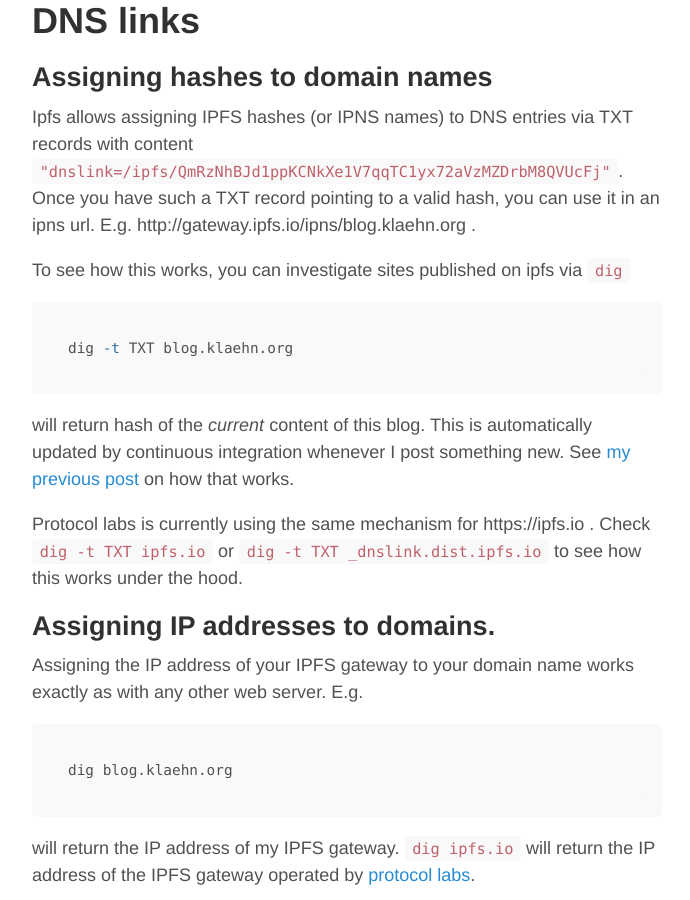
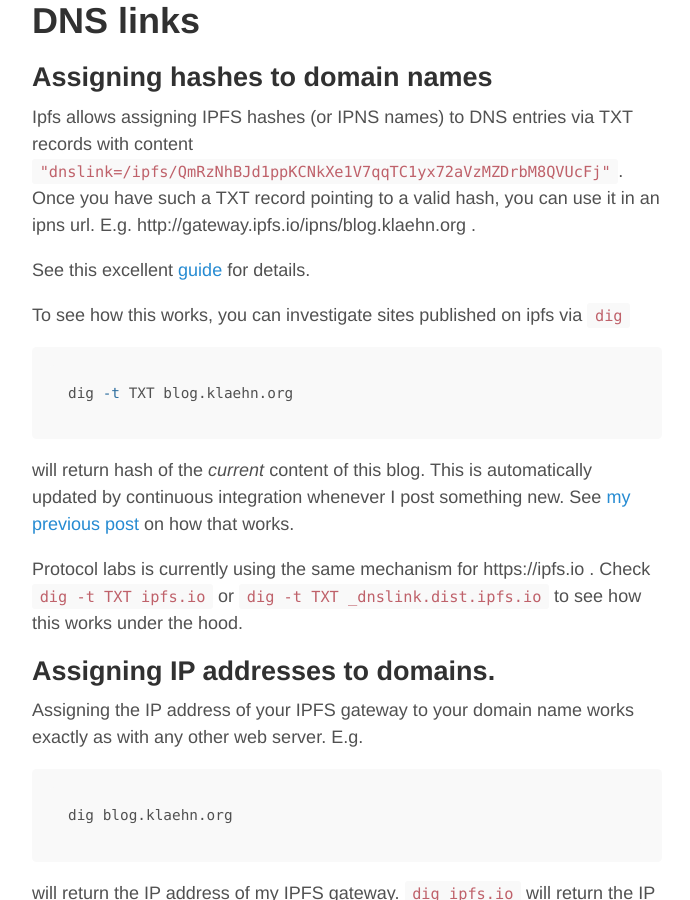
Before and after one commit to rklaehn/rklaehn.github.io, a Jekyll site: the page built from _posts/2018-06-08-running-ipfs-gateway.md, in a window 1280 px wide and 900 px high, scrolled down 959 px. Shown: the whole window, without its empty margins (293-983 px from the left). Built offline with Jekyll 4.4.1, drawn with Linux system fonts in a browser that asks for light colours; Markdown is read by kramdown in place of the engine named in the settings.

Commit message:
Update 2018-06-08-running-ipfs-gateway.md

```diff
--- a/_posts/2018-06-08-running-ipfs-gateway.md
+++ b/_posts/2018-06-08-running-ipfs-gateway.md
@@ -24,6 +24,8 @@
 ## Assigning hashes to domain names
 
 Ipfs allows assigning IPFS hashes (or IPNS names) to DNS entries via TXT records with content `"dnslink=/ipfs/QmRzNhBJd1ppKCNkXe1V7qqTC1yx72aVzMZDrbM8QVUcFj"`. Once you have such a TXT record pointing to a valid hash, you can use it in an ipns url. E.g. http://gateway.ipfs.io/ipns/blog.klaehn.org .
+
+See this excellent [guide](https://ipfs.io/ipfs/QmNZiPk974vDsPmQii3YbrMKfi12KTSNM7XMiYyiea4VYZ/example#/ipfs/QmP8WUPq2braGQ8iZjJ6w9di6mzgoTWyRLayrMRjjDoyGr/websites/README.md) for details.
 
 To see how this works, you can investigate sites published on ipfs via [`dig`](https://linux.die.net/man/1/dig)
 
```
